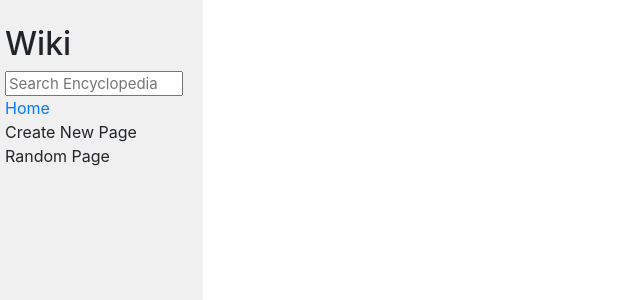
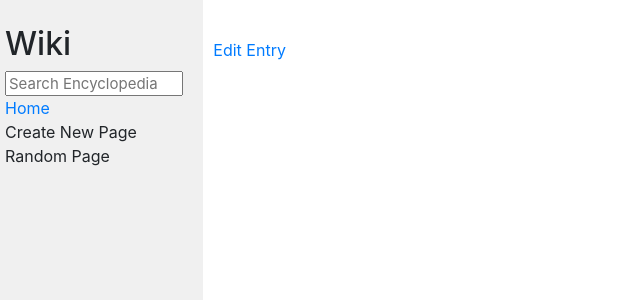
Before and after one commit to alfaropat/project1, a Django app: template encyclopedia/templates/encyclopedia/entry.html in a window 1280 px wide. Shown: the top 300 px of the page, without its empty margins (0-640 px from the left). Run offline with Django 3.2, Linux system fonts and the light colour scheme; the template is opened without the code that fills it, so the values that code supplies are empty; parts of the project's set-up code (start-up, migrations or seed data) failed here and were passed over; some libraries are stand-ins or nearby versions.

Commit message:
Added Edit Entry hyperlink to entry.html

```diff
--- a/encyclopedia/templates/encyclopedia/entry.html
+++ b/encyclopedia/templates/encyclopedia/entry.html
@@ -7,6 +7,10 @@
 {% block body %}
     <h1>{{ entry_name }}</h1>
 
+    <div>
+        <a href="{% url 'add' %}">Edit Entry</a>
+    </div>
+
     <p>{{ entry_info }}</p>
 
 {% endblock %}
```
